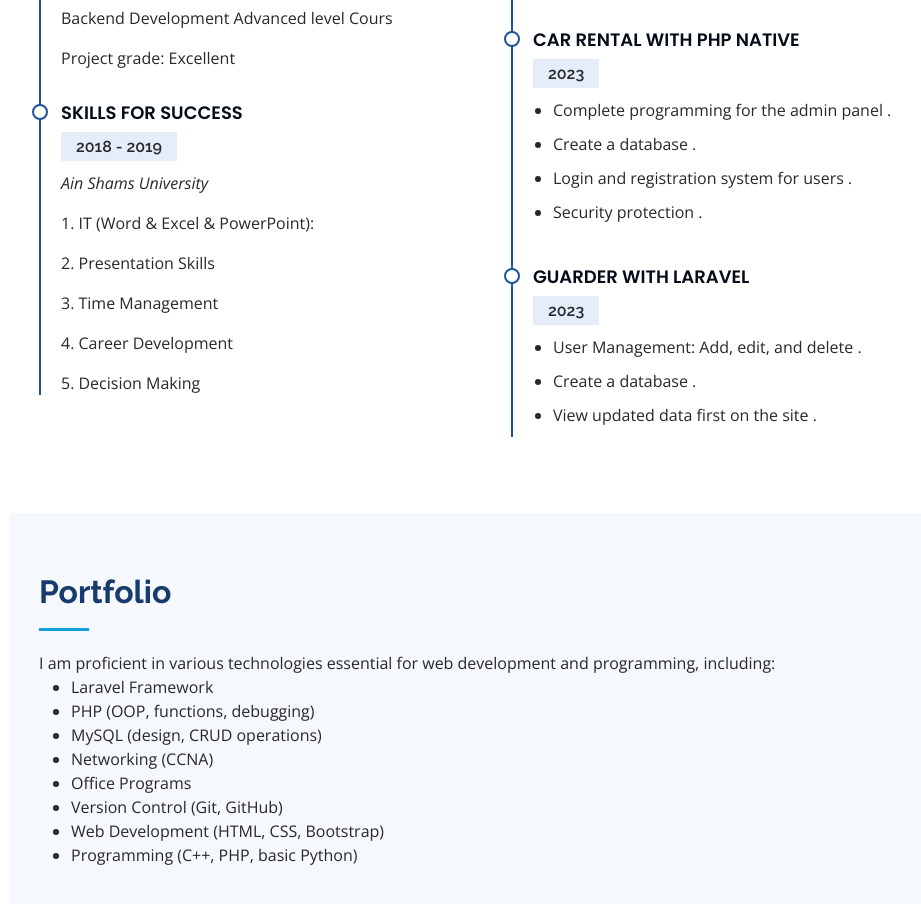
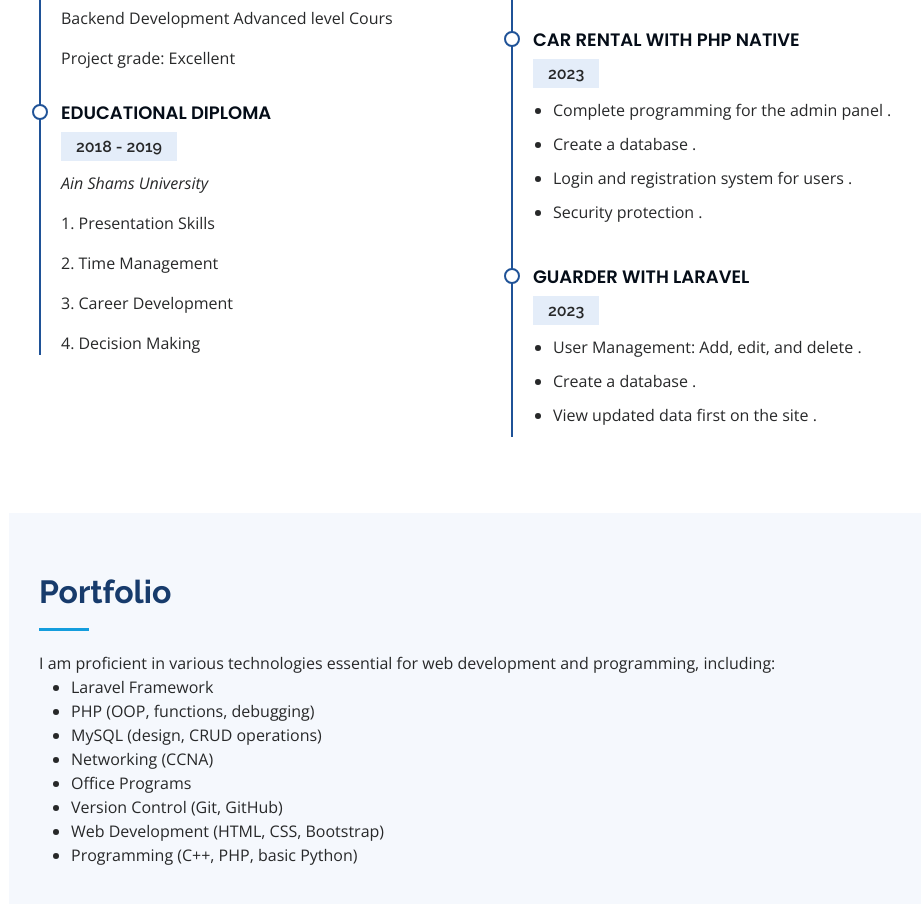
Before and after one commit to NohaAdel32/NohaPortfolio, a plain HTML site: page index.html in a window 1280 px wide. Shown: the part 2983-3887 px from the top of the page, without its empty margins (291-1212 px from the left). Drawn offline with nearby package versions, Linux system fonts and the light colour scheme.

Commit message:
update 4

```diff
--- a/index.html
+++ b/index.html
@@ -247,14 +247,13 @@
               <p>Project grade: Excellent</p>
             </div>
             <div class="resume-item">
-              <h4>Skills For Success</h4>
+              <h4>Educational Diploma</h4>
               <h5>2018 - 2019</h5>
               <p><em>Ain Shams University</em></p>
-              <p>1. IT (Word & Excel & PowerPoint):  </p>
-              <p>2. Presentation Skills</p>
-              <p>3. Time Management</p>
-              <p>4. Career Development</p>
-              <p>5. Decision Making</p>
+              <p>1. Presentation Skills</p>
+              <p>2. Time Management</p>
+              <p>3. Career Development</p>
+              <p>4. Decision Making</p>
             </div>
           </div>
           <div class="col-lg-6" data-aos="fade-up" data-aos-delay="100">
```
